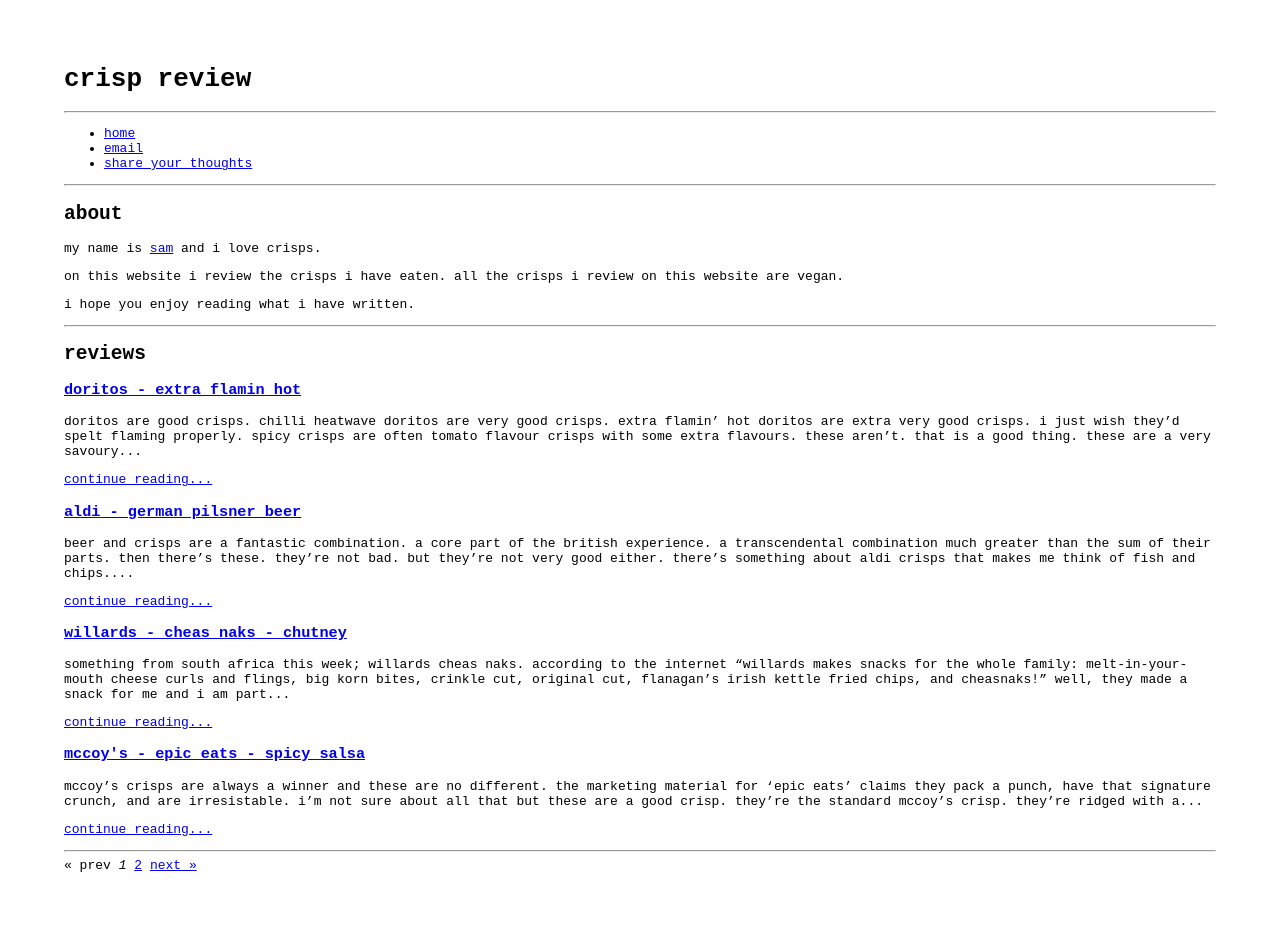
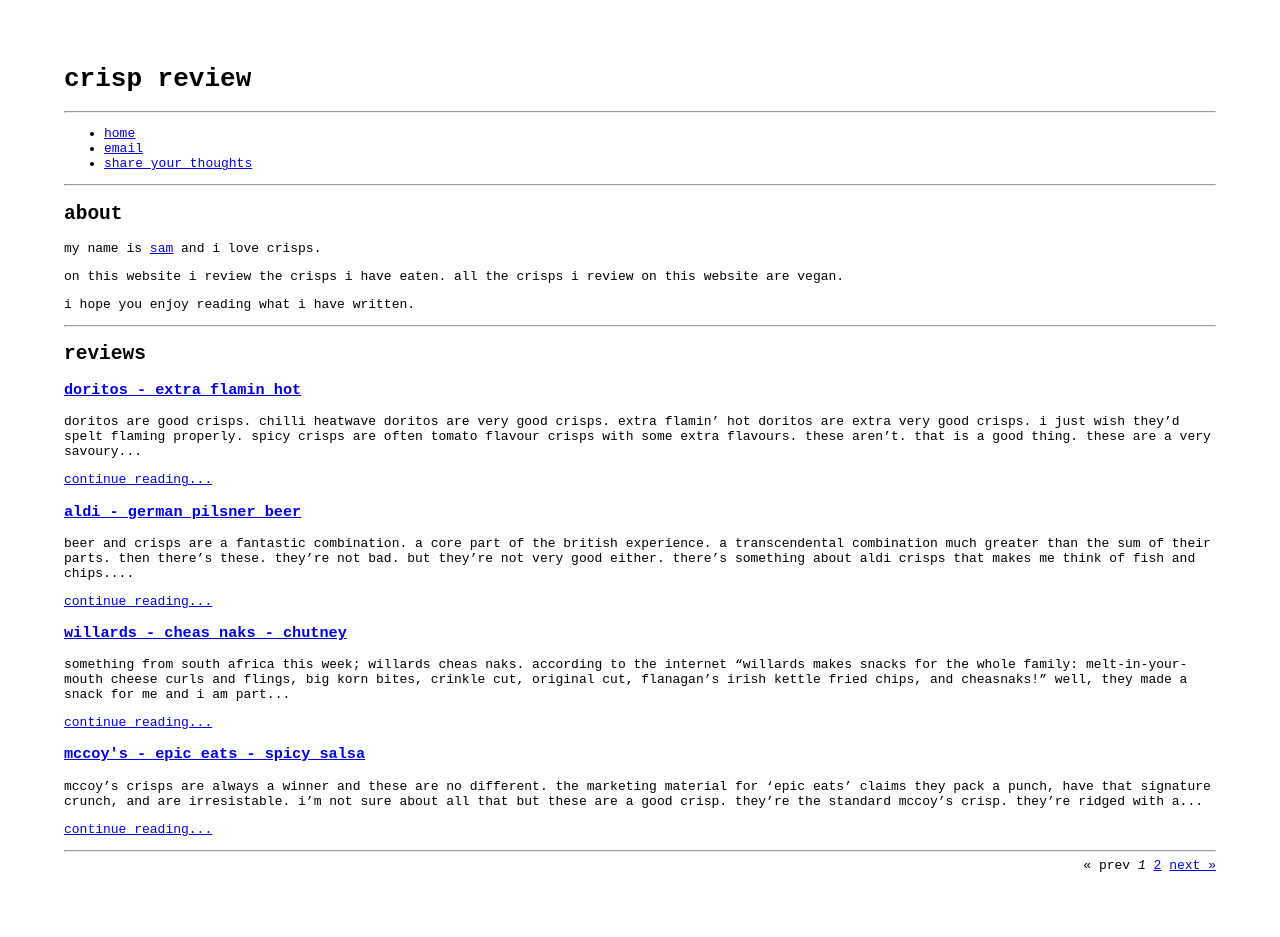
Before and after one commit to crispreview/crispreview.github.io, a Jekyll site: the page built from index.html, in a window 1280 px wide. Built offline with Jekyll 4.4.1, drawn with Linux system fonts in a browser that asks for light colours; the list of posts is cut into pages by our own code.

Commit message:
Update index.html

```diff
--- a/index.html
+++ b/index.html
@@ -13,7 +13,7 @@
     {% endfor %}
 <hr>
 	{% if paginator.total_pages > 1 %}
-<div class="pagination">
+<div class="pagination" style="text-align: right;">
   {% if paginator.previous_page %}
     <a href="{{ paginator.previous_page_path | relative_url }}">&laquo; Prev</a>
   {% else %}
```
